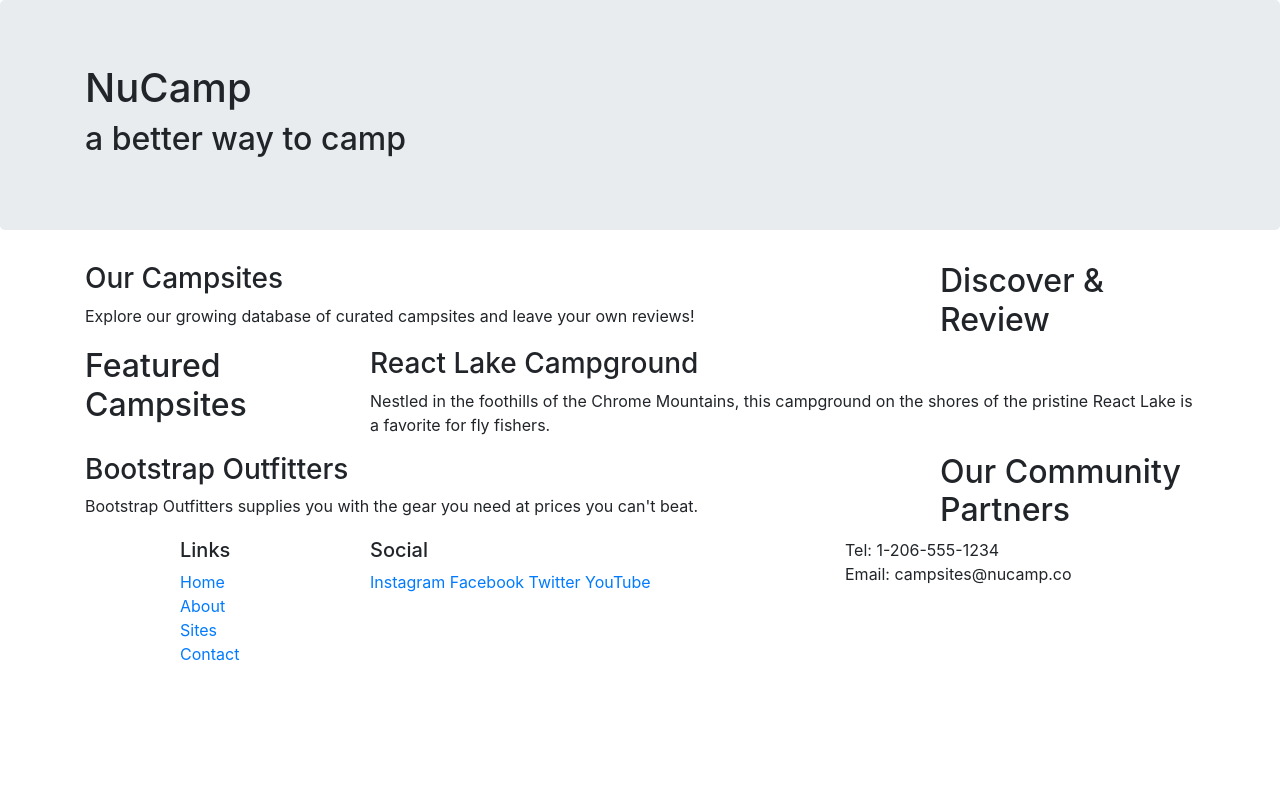
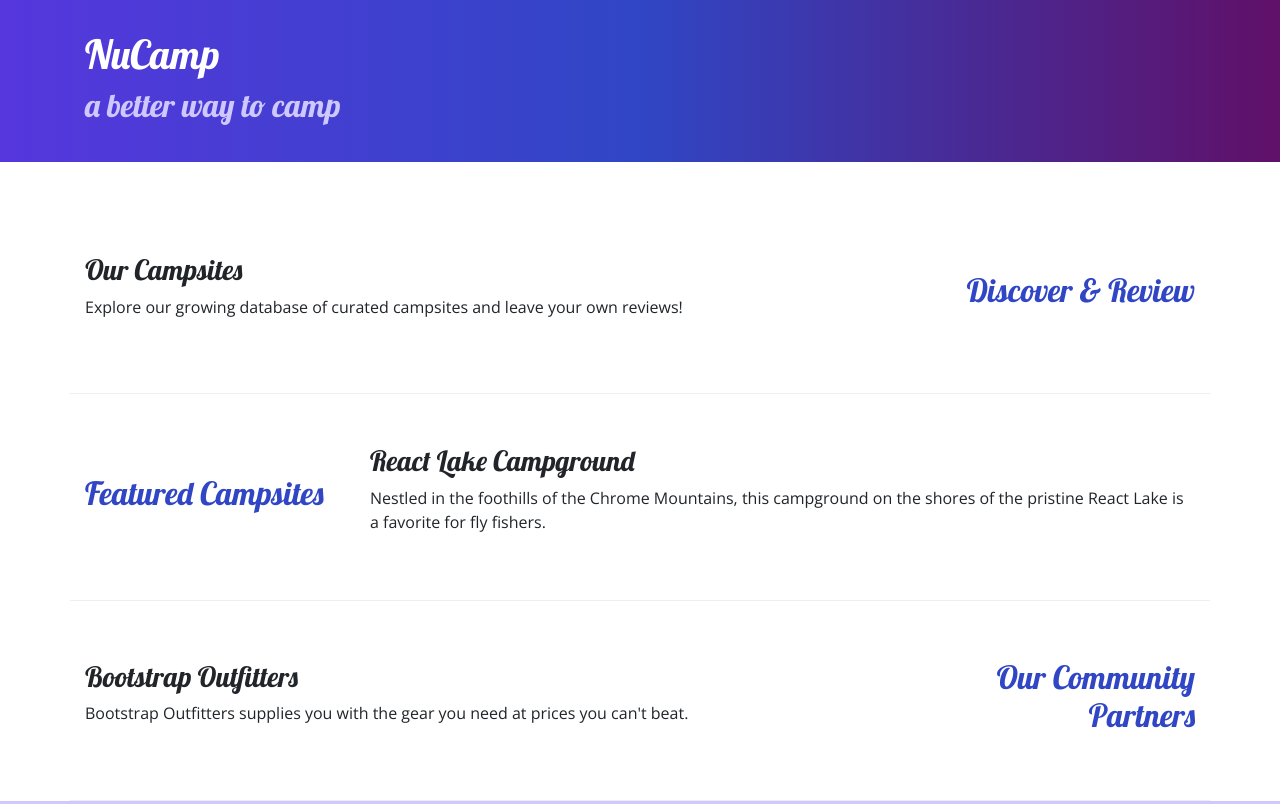
Before and after one commit to ErwinWoz/nucamp-bootstrap, a website: page index.html in a window 1280 px wide. Shown: the top 804 px of the page. Drawn offline with nearby package versions, Linux system fonts and the light colour scheme.

Commit message:
Adding alignment classes

```diff
--- /dev/null
+++ b/css/styles.css
@@ -0,0 +1,32 @@
+body {
+    font-family: "Open Sans", sans-serif;
+}
+
+h1, h2, h3 {
+    font-family: "Lobster", cursive;
+}
+
+h2 {
+    color: #3046C5;
+}
+
+header h2 {
+    color: #CEC8FF;
+}
+
+footer {
+    background-image: linear-gradient(#CEC8FF, white);
+    padding: 20px 0;
+}
+
+.jumbotron {
+    padding: 30px;
+    background-image: linear-gradient(to right, #5637DD, #3046C5, #601068);
+    color: white;
+}
+
+.row-content {
+    padding: 50px 0;
+    border-bottom: 1px ridge;
+    min-height: 200px;
+}
--- a/index.html
+++ b/index.html
@@ -9,12 +9,15 @@
     <!-- Bootstrap CSS -->
     <link rel="stylesheet" href="node_modules/bootstrap/dist/css/bootstrap.min.css" />
 
+    <!-- Additional CSS must be placed after Bootstrap CSS -->
+    <link rel="stylesheet" href="https://fonts.googleapis.com/css?family=Lobster|Open+Sans" />
+    <link rel="stylesheet" href="css/styles.css" />
     <title>NuCamp: A Better Way To Camp</title>
 </head>
 
 <body>
 
-    <header class="jumbotron">
+    <header class="jumbotron jumbotron-fluid">
         <div class="container">
             <div class="row">
                 <div class="col">
@@ -26,17 +29,19 @@
     </header>
 
     <div class="container">
-        <div class="row">
+        <div class="row row-content align-items-center">
             <div class="col-sm-4 order-sm-last col-md-3">
-                <h2>Discover & Review</h2>
+                <h2 class="text-sm-right">Discover & Review</h2>
             </div>
             <div class="col">
                 <h3>Our Campsites</h3>
                 <p>Explore our growing database of curated campsites and leave your own reviews!</p>
             </div>
         </div>
+    </div>
 
-        <div class="row">
+    <div class="container">
+        <div class="row row-content align-items-center">
             <div class="col-sm-4 col-md-3">
                 <h2>Featured Campsites</h2>
             </div>
@@ -45,10 +50,12 @@
         		<p>Nestled in the foothills of the Chrome Mountains, this campground on the shores of the pristine React Lake is a favorite for fly fishers.</p>
    			</div>
         </div>
+    </div>
 
-        <div class="row">
+    <div class="container">
+        <div class="row row-content align-items-center">
             <div class="col-sm-4 order-sm-last col-md-3">
-                <h2>Our Community Partners</h2>
+                <h2 class="text-sm-right">Our Community Partners</h2>
             </div>
             <div class="col">
                 <h3>Bootstrap Outfitters</h3>
@@ -69,14 +76,14 @@
                         <li><a href="#">Contact</a></li>
                     </ul>
                 </div>
-                <div class="col-6 col-sm-5">
+                <div class="col-6 col-sm-5 text-center">
                     <h5>Social</h5>
                     <a href="http://instagram.com/">Instagram</a>
                     <a href="http://facebook.com/">Facebook</a>
                     <a href="http://twitter.com/">Twitter</a>
                     <a href="http://youtube.com/">YouTube</a>
                 </div>
-                <div class="col-sm-4">
+                <div class="col-sm-4 text-center">
                     Tel: 1-206-555-1234<br />
                     Email: campsites@nucamp.co
                 </div>
```
